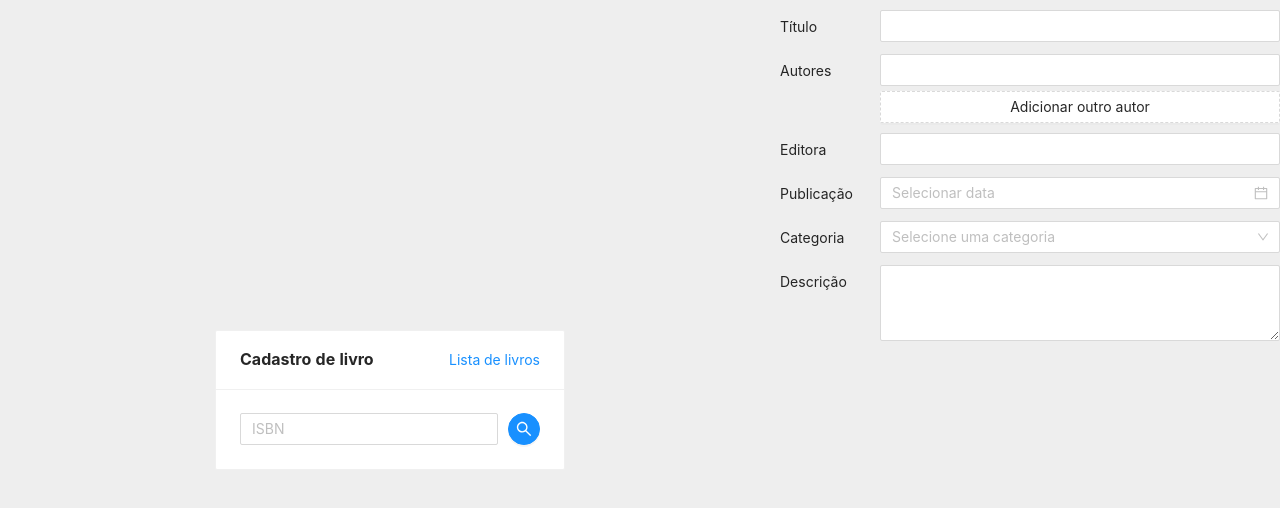
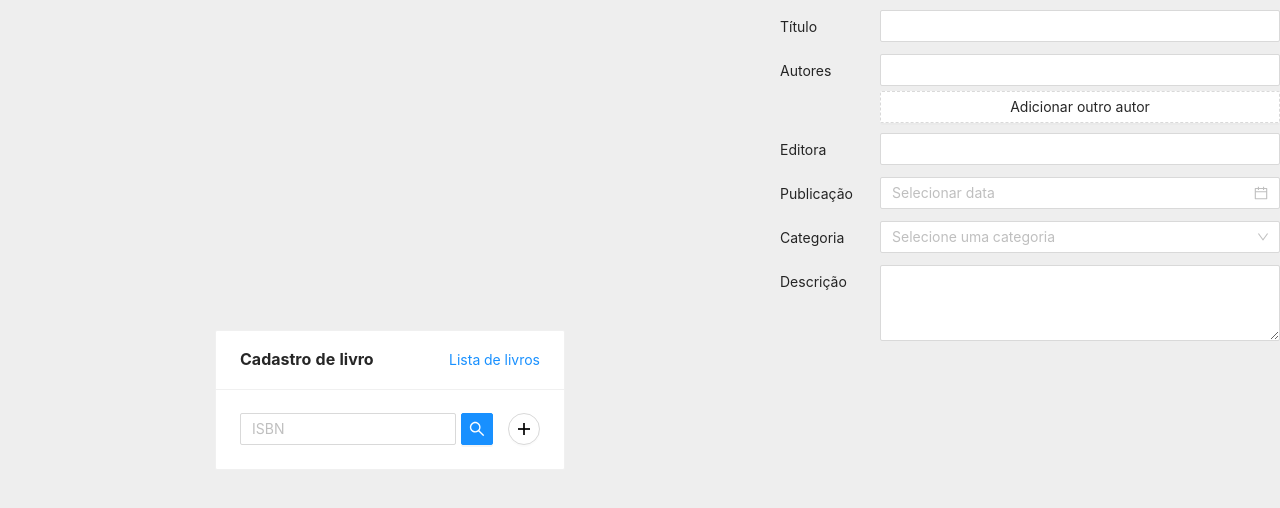
Before and after one commit to eduqz/library-manager, a React (Create React App) app: page / in a window 1280 px wide. Shown: the top 508 px of the page. Built offline with nearby package versions, Linux system fonts and the light colour scheme.

Commit message:
create add button

```diff
--- a/src/components/DataEntry.jsx
+++ b/src/components/DataEntry.jsx
@@ -1,7 +1,11 @@
 /* eslint-disable react/prop-types */
 import React, { useState } from 'react';
 import { Card, Input, Button, Tooltip } from 'antd';
-import { SearchOutlined, LoadingOutlined } from '@ant-design/icons';
+import {
+  SearchOutlined,
+  LoadingOutlined,
+  PlusOutlined,
+} from '@ant-design/icons';
 import styled from 'styled-components';
 
 const ComponentWrapper = styled.div`
@@ -9,7 +13,9 @@ const ComponentWrapper = styled.div`
 `;
 
 const Form = styled.form`
-  display: flex;
+  display: grid;
+  grid-template-columns: 1fr auto auto;
+  grid-gap: 5px;
 `;
 
 function DataEntry({ setIsbn, loading }) {
@@ -34,16 +40,25 @@ function DataEntry({ setIsbn, loading }) {
             placeholder='ISBN'
             value={value}
             onChange={(e) => setValue(e.target.value)}
-            style={{ marginRight: 10 }}
             disabled={loading}
           />
           <Tooltip title='Buscar'>
             <Button
               htmlType='submit'
               type='primary'
-              shape='circle'
               icon={<SearchOutlined />}
               disabled={loading}
+            />
+          </Tooltip>
+
+          <Tooltip title='Cadastrar'>
+            <Button
+              type='default'
+              shape='circle'
+              icon={<PlusOutlined />}
+              disabled={loading}
+              style={{ marginLeft: 10 }}
+              onClick={() => setIsbn('0')}
             />
           </Tooltip>
         </Form>
```
